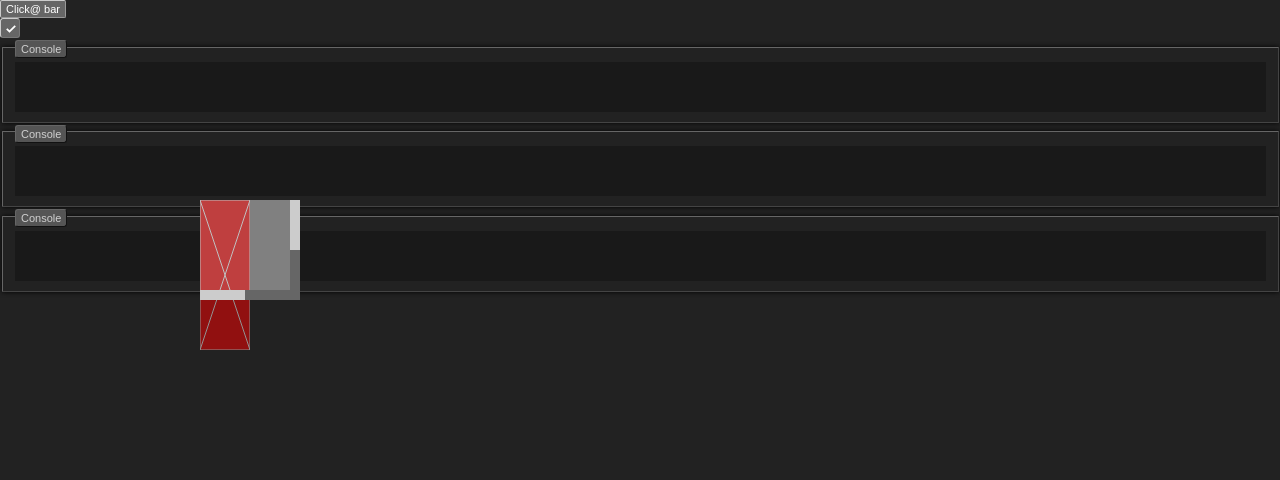
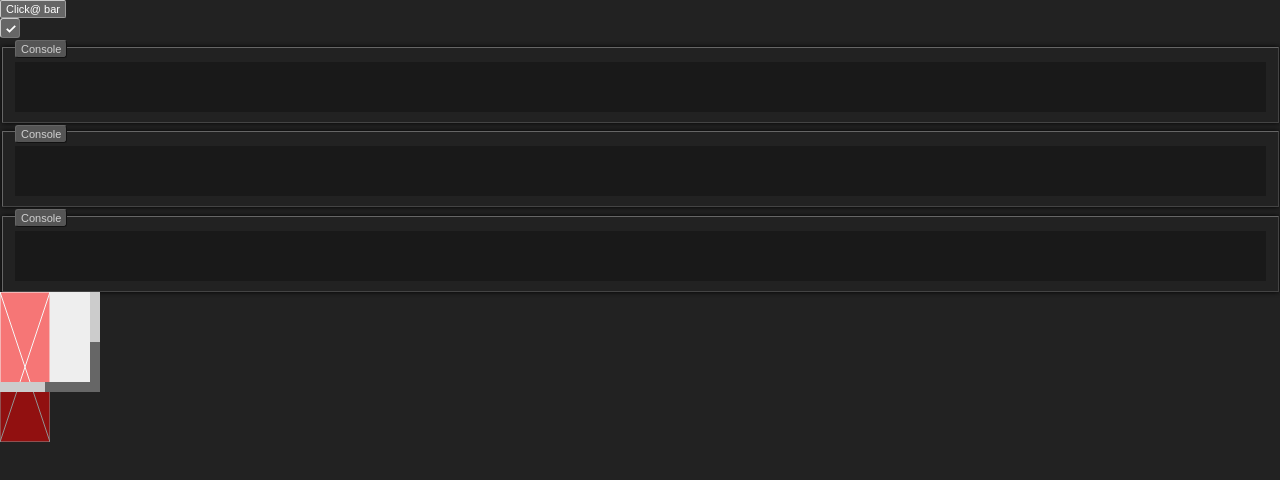
Before and after one commit to dragonworx/feather, a SvelteKit app: page / in a window 1280 px wide. Shown: the top 480 px of the page. Built offline with nearby package versions, Linux system fonts and the light colour scheme.

Commit message:
wip scrollview

```diff
--- /dev/null
+++ b/src/css/components/scrollview.css
@@ -0,0 +1,2 @@
+:root {
+  --scroll-bar-size: 10px; }
--- a/src/css/theme.css
+++ b/src/css/theme.css
@@ -1,5 +1,8 @@
 /* Button */
 /* Checkbox */
+:root {
+  --scroll-bar-size: 10px; }
+
 :root {
   --scroll-bar-size: 10px; }
 
@@ -123,3 +126,12 @@
     background: #ccc;
     width: 100%;
     height: 100%; }
+
+.scrollview {
+  position: relative;
+  display: block;
+  width: 100%;
+  height: 100%; }
+  .scrollview content {
+    position: relative;
+    display: inline-block; }
--- a/src/lib/actions/drag.ts
+++ b/src/lib/actions/drag.ts
@@ -51,7 +51,7 @@ interface AppliedDrag
     yOffset: number;
 }
 
-type DraggableEvent = DragEvent & AppliedDrag;
+export type DraggableEvent = DragEvent & AppliedDrag;
 
 export function drag(node: HTMLElement, props: Partial<Props> = {}): ActionReturn<Props, Attributes>
 {
--- /dev/null
+++ b/src/lib/components/debug.svelte
@@ -0,0 +1,17 @@
+<script lang="ts">
+	import { debugSvg } from '../util';
+
+	export let width: number;
+	export let height: number;
+</script>
+
+<debug>
+	{@html debugSvg(width, height)}
+</debug>
+
+<style>
+	debug {
+		opacity: 0.5;
+		display: inline-block;
+	}
+</style>
--- a/src/lib/components/scrollbar.svelte
+++ b/src/lib/components/scrollbar.svelte
@@ -42,6 +42,6 @@
 			direction: isVertical ? 'vertical' : 'horizontal'
 		}}
 		class="thumb"
-		on:drag-move={(e) => console.log(e.detail.yOffset)}
+		on:drag-move
 	/>
 </div>
--- /dev/null
+++ b/src/lib/components/scrollview.svelte
@@ -0,0 +1,41 @@
+<script lang="ts">
+	import type { DraggableEvent } from '../actions/drag';
+	import Scrollbar from './scrollbar.svelte';
+
+	export let width: number | undefined = undefined;
+	export let height: number | undefined = undefined;
+
+	let contentElement: HTMLElement;
+	let contentWidth = 0;
+	let contentHeight = 0;
+	let viewportWidth = 0;
+	let viewportHeight = 0;
+
+	function onVerticalDrag(e: Event) {
+		const event = e as CustomEvent<DraggableEvent>;
+		console.log(event.detail.yOffset);
+	}
+
+	function onHorizontalDrag(e: Event) {
+		const event = e as CustomEvent<DraggableEvent>;
+		console.log(event.detail.xOffset);
+	}
+</script>
+
+<scrollview
+	class="scrollview"
+	style:width={`${width}px`}
+	style:height={`${height}px`}
+	bind:clientWidth={viewportWidth}
+	bind:clientHeight={viewportWidth}
+>
+	<content
+		bind:this={contentElement}
+		bind:clientWidth={contentWidth}
+		bind:clientHeight={contentHeight}
+	>
+		<slot />
+	</content>
+	<Scrollbar direction="vertical" on:drag-move={onVerticalDrag} />
+	<Scrollbar direction="horizontal" isPair={true} on:drag-move={onHorizontalDrag} />
+</scrollview>
--- a/src/routes/+page.svelte
+++ b/src/routes/+page.svelte
@@ -1,13 +1,15 @@
 <script lang="ts">
 	import './forceHotReload';
+
 	import App from '../lib/components/app.svelte';
 	import Button from '../lib/components/button.svelte';
 	import Checkbox from '../lib/components/checkbox.svelte';
 	import Accordion from '../lib/components/accordion.svelte';
+	import ScrollView from '../lib/components/scrollview.svelte';
+	import Debug from '../lib/components/debug.svelte';
 	import Console, { type LogFunction } from '../lib/components/console.svelte';
-	import Scrollbar from '../lib/components/scrollbar.svelte';
+
 	import { deepStore } from '../lib/deepStore';
-	import { debugSvg } from '../lib/util';
 
 	const store = deepStore({
 		foo: 'bar' as string | number
@@ -18,7 +20,6 @@
 	let log: LogFunction;
 </script>
 
-<main>
 <App>
 	<Button
 		on:click={() => {
@@ -27,43 +28,33 @@
 			log(height, store.foo);
 		}}>Click@ {store.foo}</Button
 	>
+
 	<Checkbox />
+
 	<Accordion title="Console">
 		<Console {height} bind:log />
 	</Accordion>
+
 	<Accordion title="Console">
 		<Console {height} bind:log />
 	</Accordion>
+
 	<Accordion title="Console" storageKey="test">
 		<Console {height} bind:log />
 	</Accordion>
-		<div class="container">
-			{@html debugSvg(50, 150)}
-			<Scrollbar direction="vertical" />
-			<Scrollbar direction="horizontal" isPair={true} />
+
+	<div class="wrapper">
+		<ScrollView>
+			<Debug width={50} height={150} />
+		</ScrollView>
 	</div>
 </App>
-</main>
 
 <style>
-	main {
-		display: flex;
-		flex-direction: column;
-		align-items: flex-start;
-		justify-content: flex-start;
-	}
-
-	.container {
+	.wrapper {
+		height: 100px;
 		width: 100px;
-		height: 100px;
-		background: grey;
-		outline: white;
-		position: absolute;
-		top: 200px;
-		left: 200px;
-	}
-
-	.container :global(svg) {
-		opacity: 0.5;
+		background: #eee;
+		position: relative;
 	}
 </style>
--- /dev/null
+++ b/src/sass/components/scrollview.scss
@@ -0,0 +1,13 @@
+@import "../shared/vars.scss";
+
+@mixin scrollview {
+    position: relative;
+    display: block;
+    width: 100%;
+    height: 100%;
+
+    content {
+        position: relative;
+        display: inline-block;
+    }
+}
--- a/src/sass/theme.scss
+++ b/src/sass/theme.scss
@@ -4,6 +4,7 @@
 @import 'components/console';
 @import 'components/accordion';
 @import 'components/scrollbar';
+@import 'components/scrollview';
 
 * {
 	box-sizing: border-box;
@@ -32,3 +33,7 @@
 .scrollbar {
 	@include scrollbar;
 }
+
+.scrollview {
+	@include scrollview;
+}
```
Lines whose indentation alone changed are shown as unchanged.
